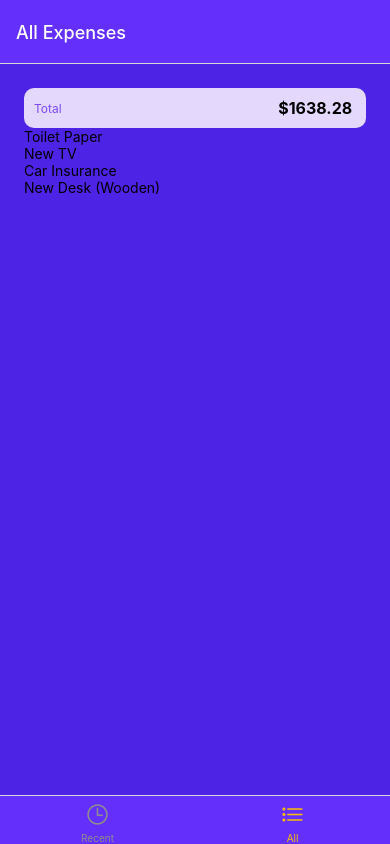
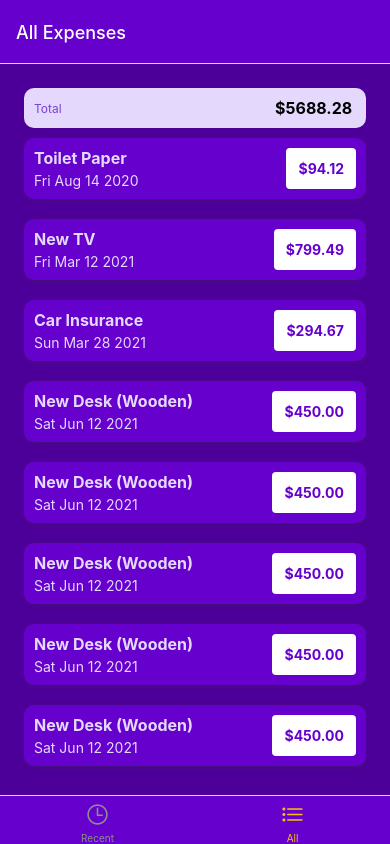
Before and after one commit to luccahuguet/expenses-app, a React Native app: screen /AllExpenses in a window 390 px wide. Built offline with nearby package versions, Linux system fonts and the light colour scheme.

Commit message:
looking very good

```diff
--- /dev/null
+++ b/components/ExpenseItem.js
@@ -0,0 +1,60 @@
+import React from "react";
+import { Pressable, View, Text } from "react-native";
+import { GlobalStyles } from "../constants/styles";
+import { StyleSheet } from "react-native";
+
+const ExpenseItem = ({ description, amount, date }) => {
+  return (
+    <Pressable>
+      <View style={styles.expenseItem}>
+        <View>
+          <Text style={[styles.textBase, styles.description]}>
+            {description}
+          </Text>
+          <Text style={styles.textBase}>{date ? date.toDateString() : ""}</Text>
+        </View>
+        <View style={styles.amountContainer}>
+          <Text style={styles.amount}>${amount.toFixed(2)}</Text>
+        </View>
+      </View>
+    </Pressable>
+  );
+};
+
+export default ExpenseItem;
+
+const styles = StyleSheet.create({
+  expenseItem: {
+    padding: 10,
+    marginVertical: 10,
+    backgroundColor: GlobalStyles.colors.primary500,
+    flexDirection: "row",
+    justifyContent: "space-between",
+    borderRadius: 10,
+    elevation: 5,
+    shadowColor: GlobalStyles.colors.gray500,
+    shadowRadius: 4,
+    shadowOffset: { width: 1, height: 1 },
+    shadowOpacity: 0.4,
+  },
+  textBase: {
+    color: GlobalStyles.colors.primary50,
+  },
+  description: {
+    fontSize: 16,
+    marginBottom: 4,
+    fontWeight: "bold",
+  },
+  amountContainer: {
+    paddingHorizontal: 12,
+    paddingVertical: 4,
+    backgroundColor: "white",
+    justifyContent: "center",
+    alignItems: "center",
+    borderRadius: 4,
+  },
+  amount: {
+    color: GlobalStyles.colors.primary500,
+    fontWeight: "bold",
+  },
+});
--- a/components/ExpensesList.js
+++ b/components/ExpensesList.js
@@ -1,14 +1,9 @@
 import React from "react";
 import { FlatList } from "react-native";
-import { View, Text } from "react-native";
+import ExpenseItem from "./ExpenseItem";
 
 const renderExpenseItem = (itemData) => {
-  return (
-    //   <Text>{itemData.item.title}</Text>
-    //   <Text>{itemData.item.amount}</Text>
-    //   <Text>{itemData.item.date}</Text>
-    <Text>{itemData.item.description}</Text>
-  );
+  return <ExpenseItem {...itemData.item} />;
 };
 
 const ExpensesList = ({ expenses }) => {
--- a/components/ExpensesOutput.js
+++ b/components/ExpensesOutput.js
@@ -30,6 +30,60 @@ const DUMMY_EXPENSES = [
     amount: 450,
     date: new Date(2021, 5, 12),
   },
+  {
+    id: "e4",
+    description: "New Desk (Wooden)",
+    amount: 450,
+    date: new Date(2021, 5, 12),
+  },
+  {
+    id: "e4",
+    description: "New Desk (Wooden)",
+    amount: 450,
+    date: new Date(2021, 5, 12),
+  },
+  {
+    id: "e4",
+    description: "New Desk (Wooden)",
+    amount: 450,
+    date: new Date(2021, 5, 12),
+  },
+  {
+    id: "e4",
+    description: "New Desk (Wooden)",
+    amount: 450,
+    date: new Date(2021, 5, 12),
+  },
+  {
+    id: "e4",
+    description: "New Desk (Wooden)",
+    amount: 450,
+    date: new Date(2021, 5, 12),
+  },
+  {
+    id: "e4",
+    description: "New Desk (Wooden)",
+    amount: 450,
+    date: new Date(2021, 5, 12),
+  },
+  {
+    id: "e4",
+    description: "New Desk (Wooden)",
+    amount: 450,
+    date: new Date(2021, 5, 12),
+  },
+  {
+    id: "e4",
+    description: "New Desk (Wooden)",
+    amount: 450,
+    date: new Date(2021, 5, 12),
+  },
+  {
+    id: "e4",
+    description: "New Desk (Wooden)",
+    amount: 450,
+    date: new Date(2021, 5, 12),
+  },
 ];
 
 const ExpensesOutput = ({ expenses, expensesPeriod }) => {
--- a/constants/styles.js
+++ b/constants/styles.js
@@ -3,10 +3,10 @@ export const GlobalStyles = {
     primary50: "#e4d9fd",
     primary100: "#c9b3fc",
     primary200: "#af8efb",
-    primary400: "#7d47fa",
-    primary500: "#642ffa",
-    primary700: "#4d23e6",
-    primary800: "#3d1da9",
+    primary400: "#7a3fda",
+    primary500: "#6600cc",
+    primary700: "#4d0099",
+    primary800: "#330066",
     accent500: "#f7bc0c",
     error50: "#ffebee",
     error500: "#f44336",
--- a/screens/AllExpenses.js
+++ b/screens/AllExpenses.js
@@ -1,5 +1,4 @@
 import React from "react";
-import { View, Text } from "react-native";
 import ExpensesOutput from "../components/ExpensesOutput";
 
 const AllExpenses = () => {
```
